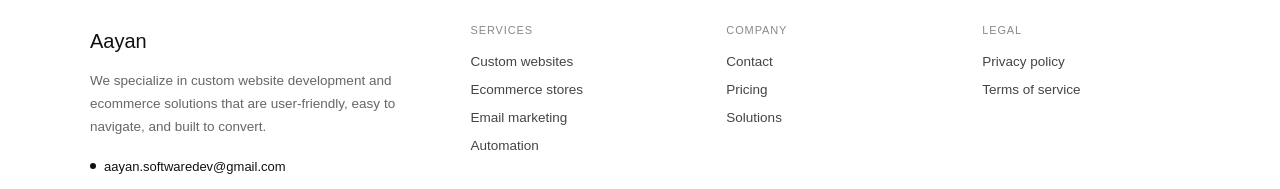
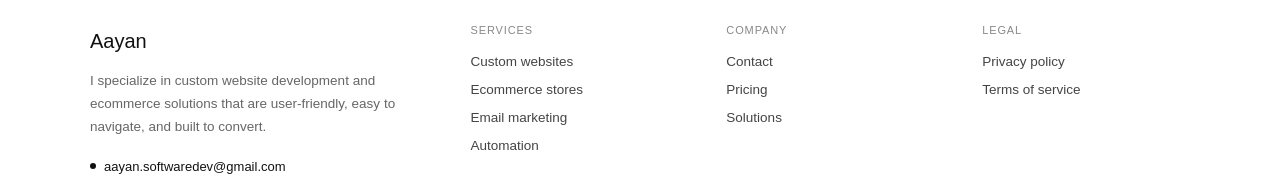
Before and after one commit to Aayan-SoftwareDev/Main-Portfolio, a React (Vite) app in the folder frontend/: page /auth/login in a window 1280 px wide. Shown: the part 891-1080 px from the top of the page. Built offline with nearby package versions, Linux system fonts and the light colour scheme; no server answers.

Commit message:
Change 'We' to 'I' in footer description

```diff
--- a/frontend/src/components/Footer.jsx
+++ b/frontend/src/components/Footer.jsx
@@ -7,7 +7,7 @@ const Footer = () => {
 
     <div className="footer-brand">
       <p className="name">Aayan</p>
-      <p>We specialize in custom website development and ecommerce solutions that are user-friendly, easy to navigate, and built to convert.</p>
+      <p>I specialize in custom website development and ecommerce solutions that are user-friendly, easy to navigate, and built to convert.</p>
       <span className="email">aayan.softwaredev@gmail.com</span>
     </div>
 
```
